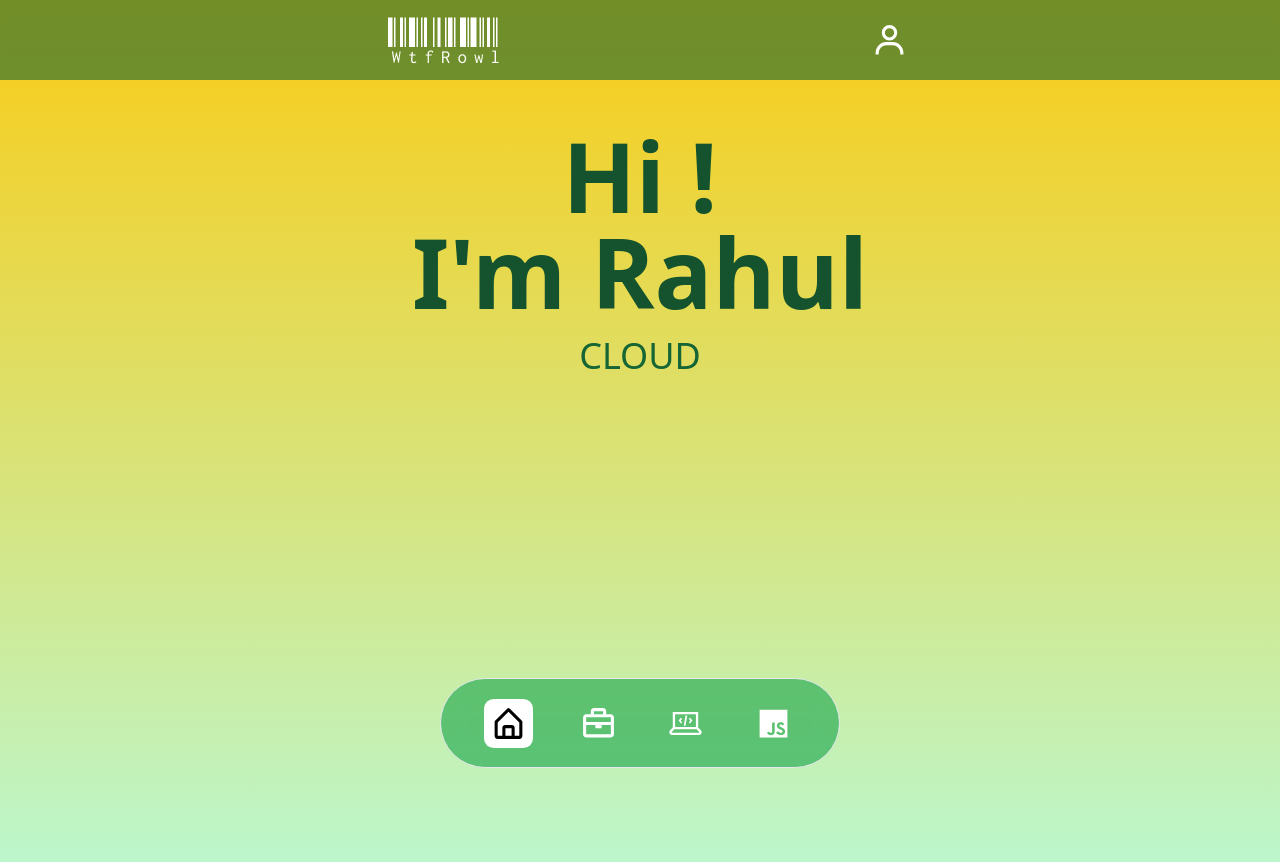
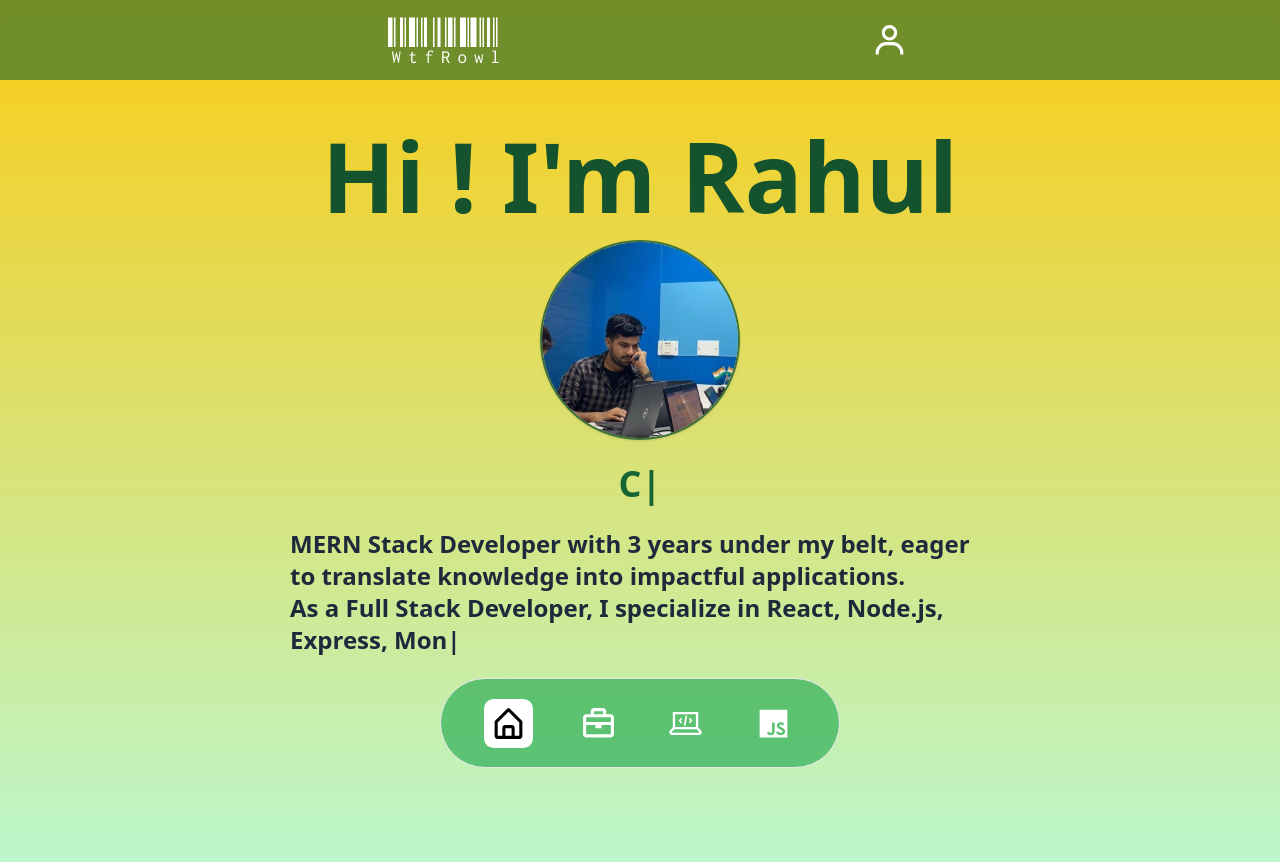
Before and after one commit to wtfrowl/PersonalWeb, a React (Vite) app: page / in a window 1280 px wide. Shown: the top 862 px of the page. Built offline with nearby package versions, Linux system fonts and the light colour scheme; a web font is replaced by a local one.

Commit message:
Home page changes added profile back

```diff
--- a/package.json
+++ b/package.json
@@ -14,7 +14,8 @@
     "react": "^18.2.0",
     "react-dom": "^18.2.0",
     "react-icons": "^5.0.1",
-    "react-router-dom": "^6.21.3"
+    "react-router-dom": "^6.21.3",
+    "react-type-animation": "^3.2.0"
   },
   "devDependencies": {
     "@types/react": "^18.2.43",
--- a/src/components/Contact.jsx
+++ b/src/components/Contact.jsx
@@ -10,10 +10,10 @@ const Contact = ()=>{
 <div className="flex items-center flex-col gap-4 md:mt-6  mx-auto">
    <p className="text-black font-poor text-4xl md:text-5xl font-bold rounded-xl"> Get in touch with Me</p>
 
-<div className="md:mt-5 bg-green-100 p-4 border-2 md:text-3xl text-green-800 h-full break-word">
-<p className="flex items-center gap-2"><BiMailSend  className='curoser-pointer w-[45px] h-[45px] p-1'/> <b>Email:</b> rahulbaloda0725@gmail.com</p>
-<p className="flex items-center gap-2"><BiLogoTwitter className='curoser-pointer w-[45px] h-[45px] p-1'/> <b>Twitter:</b> x.com/@wtfrowl</p>
-<p className="flex items-center gap-2"><BiLogoLinkedin  className='curoser-pointer w-[45px] h-[45px] p-1'/> <b>LinkedIn:</b> linkedin.com/in/rahulbaloda</p>
+<div className="md:mt-5 p-4 md:p-6 bg-[#3b703c]  md:text-3xl h-full break-word  rounded-lg ">
+<p className="flex items-center gap-2"><BiMailSend  className='curoser-pointer w-[45px] h-[45px] p-1'/> <b>Email:</b> <a href="mailto:rahulbaloda0725@gmail.com" target="_blank" rel="noreferrer"> rahulbaloda0725@gmail.com </a></p>
+<p className="flex items-center gap-2"><BiLogoTwitter className='curoser-pointer w-[45px] h-[45px] p-1'/>  <b>Twitter:</b> <a href="https://x.com/wtfrowl" target="_blank" rel="noreferrer">  x.com/@wtfrowl</a></p>
+<p className="flex items-center gap-2"><BiLogoLinkedin  className='curoser-pointer w-[45px] h-[45px] p-1'/> <b>LinkedIn:</b><a href="https://linkedin.com/in/rahulbaloda" target="_blank" rel="noreferrer">  linkedin.com/in/rahulbaloda</a></p>
 <p className="flex items-center gap-2"><BiCurrentLocation  className='curoser-pointer w-[45px] h-[45px] p-1'/> <b>Address:</b> Bengaluru, Karnataka, India</p>
 </div>
             </div>
--- a/src/components/Experience.jsx
+++ b/src/components/Experience.jsx
@@ -2,7 +2,7 @@ const Experience = ()=>{
     return(
         <div  className="mx-10 py-2 lg:py-10 h-auto min-h-screen">
         <div className=" flex justify-center">
-        <h1 className="p-4 md:p-0 font-poor text-green-900 text-8xl md:text-9xl font-semibold">Experience</h1>
+        <h1 className="py-2 md:p-0 font-poor text-green-900 text-8xl md:text-9xl font-semibold">Experience</h1>
         </div>
 
         <div className="flex items-center flex-col gap-4 mx-auto md:mt-2">
--- a/src/components/Home.jsx
+++ b/src/components/Home.jsx
@@ -1,26 +1,10 @@
-import { useEffect, useState } from 'react';
-import profile from '../../public/profile.jpg'
+
+ import profile from '../../public/profile.jpg'
+import { TypeAnimation } from 'react-type-animation';
 
 
 const Home = ()=>{
 
-      const [currentText, setCurrentText] = useState("");
-      const texts = ["BackEnd", "FrontEnd","CI/CD","CLOUD"];
-      let currentIndex = 0;
-
-      useEffect(() => {
-
-                  const intervalId = setInterval(() => {
-                        currentIndex = (currentIndex + 1) % texts.length;
-                        setCurrentText(texts[currentIndex]);
-                      }, 2000);
-
-                      // Clean up the interval on component unmount
-                      return () => clearInterval(intervalId);
-
-
-
-      }, []);
 
 
     return(
@@ -28,16 +12,41 @@ const Home = ()=>{
      <div  className="mx-10 py-2 lg:py-10 h-[1000px] md:h-screen">
      <div className="grid justify-center lg:text-center">
 
-           <h1 className=" mb-4 text-center font-poor text-green-900 text-6xl md:text-8xl font-semibold mt-2">Hi !
-            <p className=' typewriter'>I&#39;m Rahul </p></h1>
+           <h1 className="mb-4 text-center font-poor text-green-900 text-6xl md:text-8xl font-semibold mt-2">Hi !
+          I&#39;m Rahul </h1>
 
-            <span  className='text-center text-4xl font-poor text-green-800 '>{currentText}</span>
+          <div className="items-center flex justify-center mb-2">
+         <img className="rounded-full h-[200px] w-[200px] border-[#3b703c] border-2 shadow object-cover" src={profile} alt="pic"/></div>
+
+            <span  className='text-center text-4xl font-poor text-green-800 font-bold m-4'>
+
+            <TypeAnimation
+  sequence={['FullStack', 500, 'BackEnd', 500, 'FrontEnd', 500,'Cloud', 500]}
+
+  repeat={Infinity}
+/></span>
 
 
-   {/* <div className="items-center flex justify-center mt-2"> */}
-           {/* <img className="rounded-full h-[200px] w-[200px] border-green-700 border-2 shadow object-cover" src={profile} alt="pic"/></div> */}
+<TypeAnimation
+className="md:w-[700px] text-slate-800 text-2xl  font-semibold font-rbt mt-2 gap-2 text-wrap text-middle md:text-left"
 
-     {/* <span className="md:w-[700px] text-slate-800 text-2xl text-left font-semibold font-rbt mt-2  text-wrap">
+        sequence={[
+          'MERN Stack Developer with 3 years under my belt, eager to translate knowledge into impactful applications.\n As a Full Stack Developer, I specialize in React, Node.js, Express, MongoDB and Tailwind CSS.\n  Currently deepening my understanding of relational databases.\n If you are looking for a FullStack Developer, you are at the right place. ',
+          3000,
+        ]}
+        speed={{ type: 'keyStrokeDelayInMs', value: 30 }}
+        omitDeletionAnimation={true}
+        style={{  whiteSpace: 'pre-line' }}
+        repeat={0}
+      />
+
+
+
+
+
+
+
+     {/* <span >
       <p>Aspiring MERN developer with over 3 years under my belt, eager to translate knowledge into impactful applications.</p>
 <p className="mt-4 ">Adept in MongoDB, Express, React, and Node.js, actively seeking growth and opportunities to contribute to innovative projects.</p>
 <p className="mt-4 ">   Let&#39;s build something remarkable together!
```
Also changed, not shown: src/components/Skills.jsx (+27 -16 lines), 1 other file (tests, documents, lock files or other folders).
